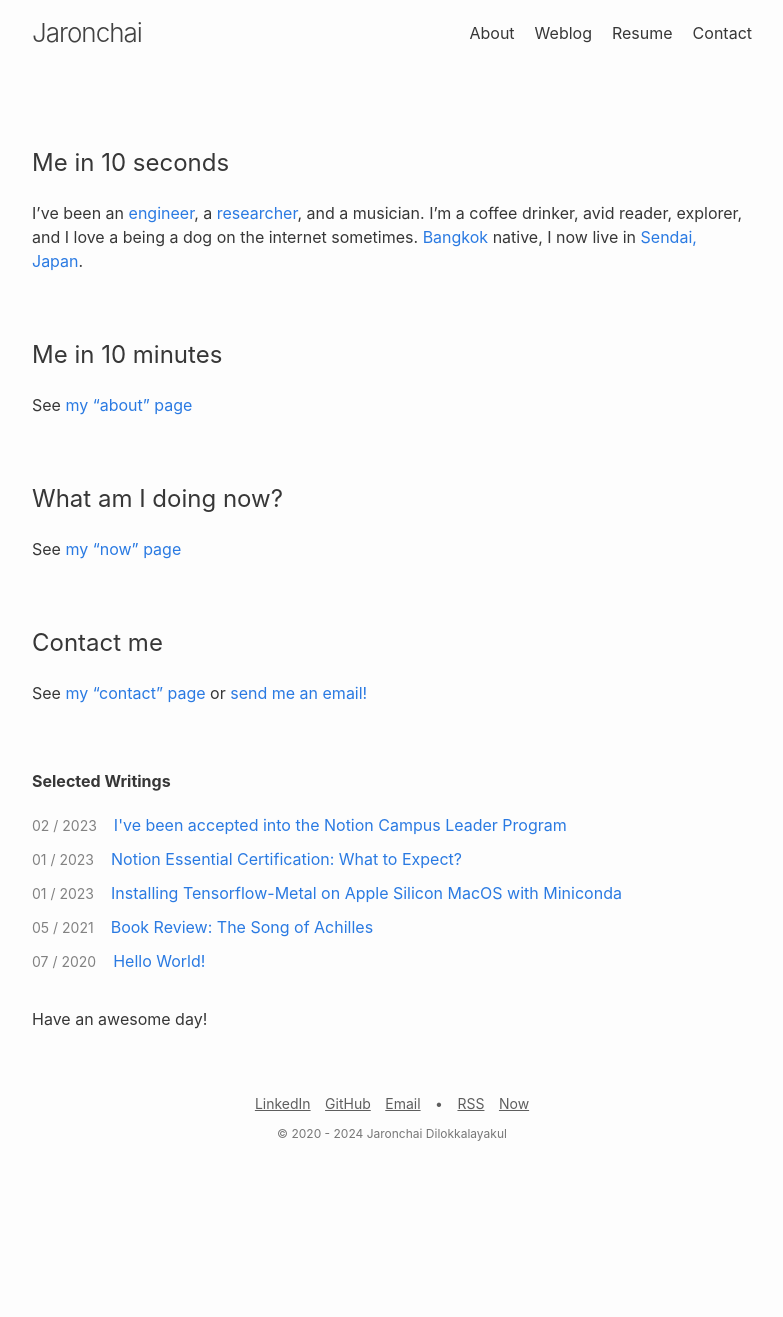
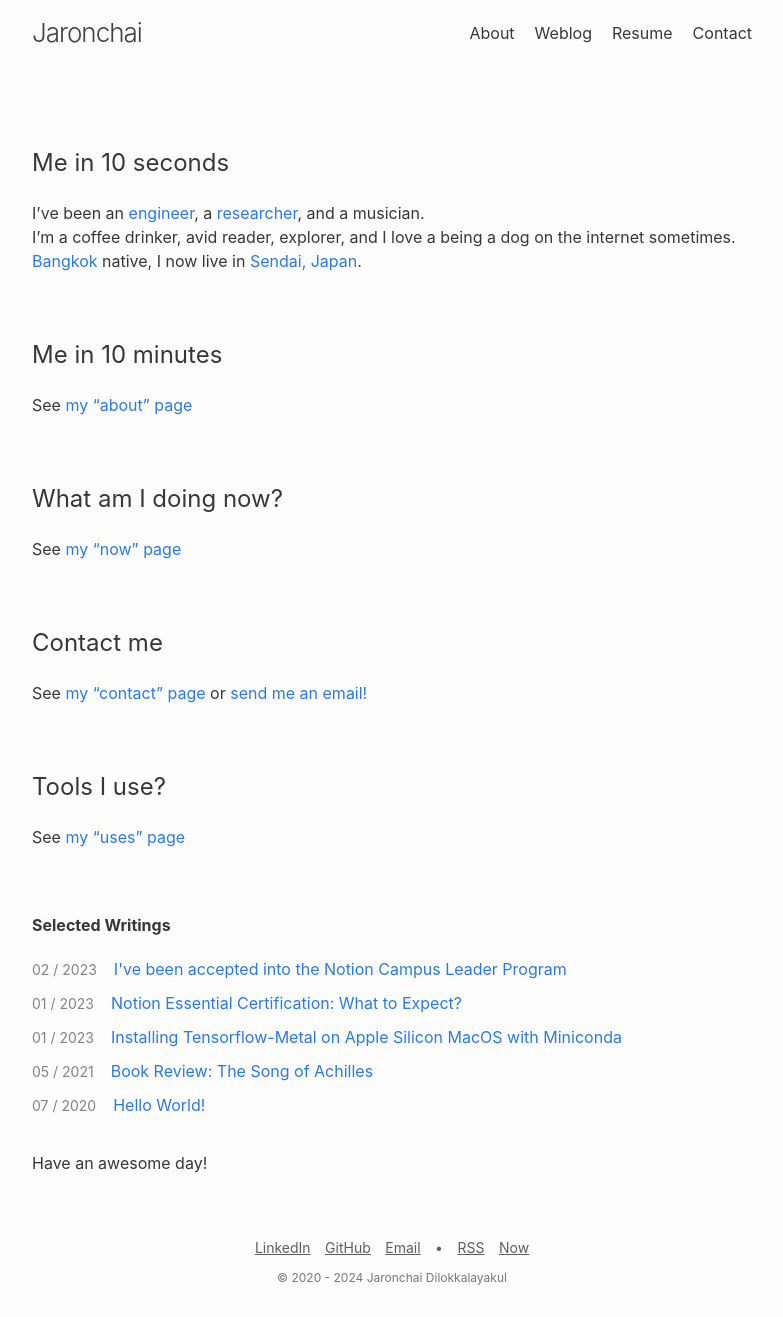
Before and after one commit to jarondlk/jaronchai-blog, a Jekyll site: the page built from index.markdown, in a window 1280 px wide. Shown: the whole page, without its empty margins (248-1031 px from the left). Built offline with Jekyll 4.4.1, drawn with Linux system fonts in a browser that asks for light colours; before the commit the page ends 1173 px from its top, so only the background shows below that.

Commit message:
Format index

```diff
--- a/index.markdown
+++ b/index.markdown
@@ -7,8 +7,8 @@ layout: default
 
 ## Me in 10 seconds
 
-I’ve been an [engineer](https://ibm.com), a [researcher](https://www.is.tohoku.ac.jp/en/), and a musician.
-I’m a coffee drinker, avid reader, explorer, and I love a being a dog on the internet sometimes.
+I’ve been an [engineer](https://ibm.com), a [researcher](https://www.is.tohoku.ac.jp/en/), and a musician.\
+I’m a coffee drinker, avid reader, explorer, and I love a being a dog on the internet sometimes.\
 [Bangkok](https://maps.app.goo.gl/Rrm5AFaLUZ42k3GG6) native, I now live in [Sendai, Japan](https://maps.app.goo.gl/HHWvrCXHT9ouUT4T9).
 
 &nbsp;
@@ -31,6 +31,12 @@ See [my "contact" page](/contact) or [send me an email!](mailto:jaron.dilok@gmai
 
 &nbsp;
 
+## Tools I use?
+
+See [my "uses" page](/uses)
+
+&nbsp;
+
 **Selected Writings**
 {%- include featured.html -%}
 
```
Also changed, not shown: 1 other file.
